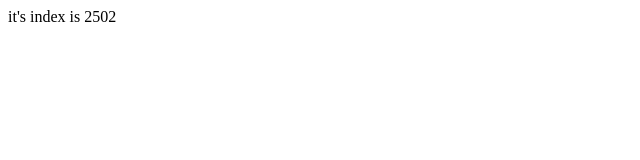
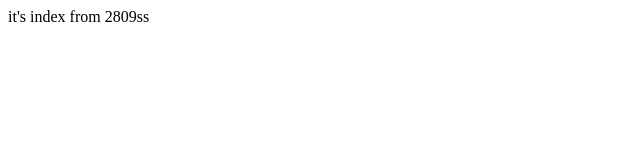
Before and after one commit to BohdanChernii/GIT, a plain HTML site: page index.html in a window 1280 px wide. Shown: the full height of the page, 0-640 px from the left. Drawn offline with Linux system fonts and the light colour scheme.

Commit message:
conflicts

```diff
--- a/index.html
+++ b/index.html
@@ -7,6 +7,6 @@
     <title>Document</title>
   </head>
   <body>
-    it's index is 2502
+    it's index from 2809ss
   </body>
 </html>
```
